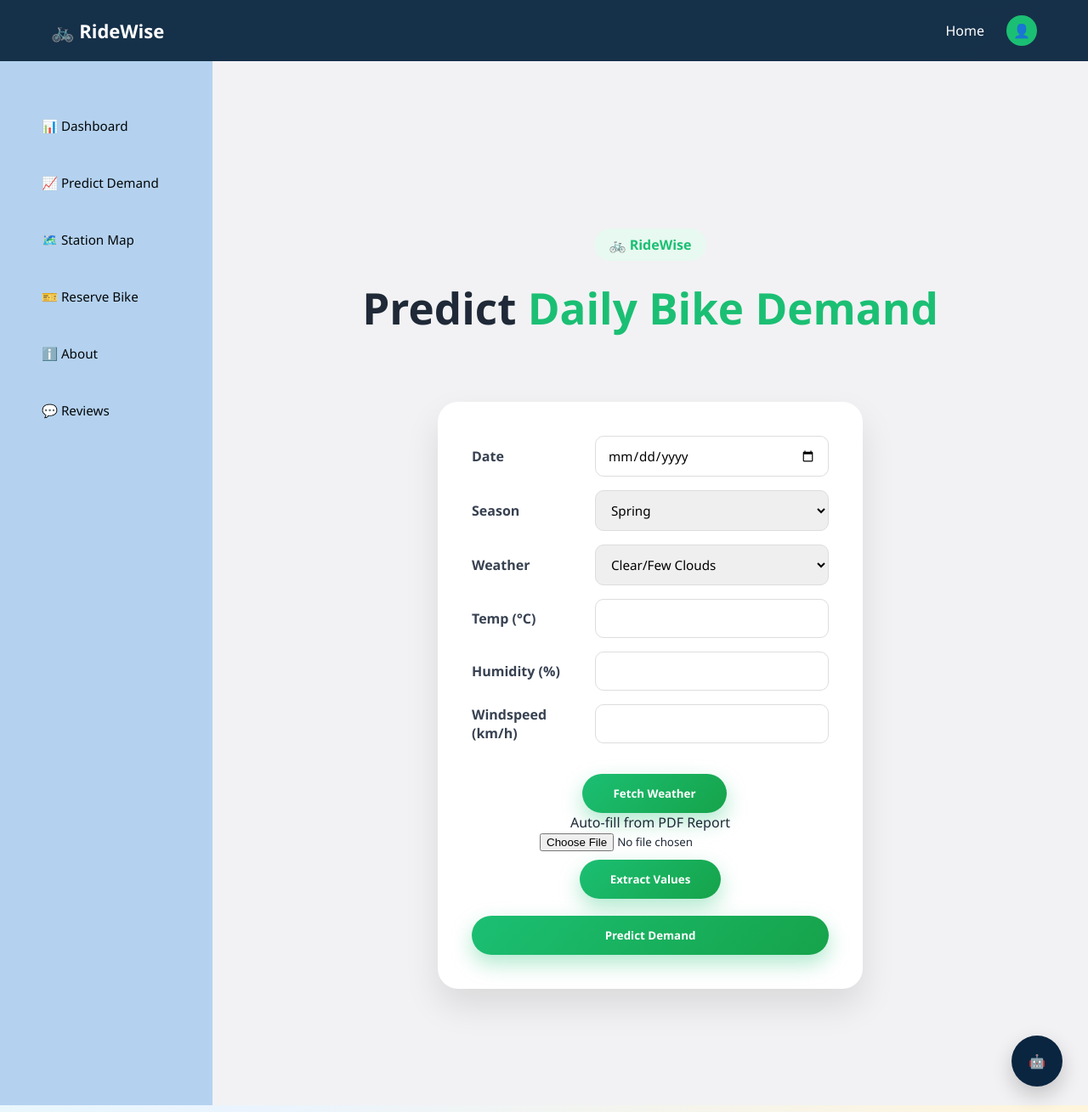
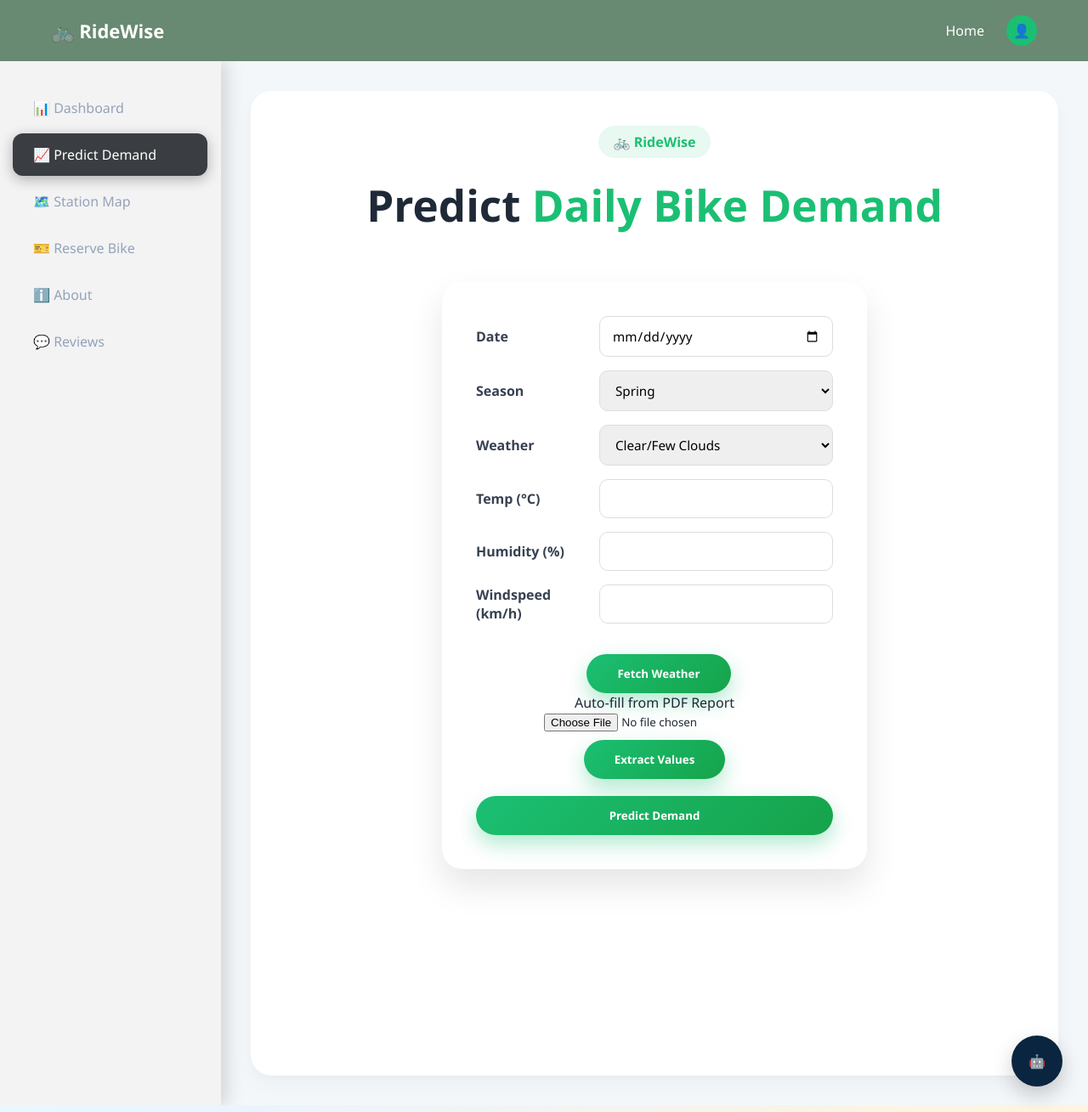
Before and after one commit to SrushthiSb/RideWise-Bike-Demand, a Django app: page /book/day/ in a window 1280 px wide. Shown: the whole page at 85% size. Run offline with Django 5.2, Linux system fonts and the light colour scheme; the visitor is signed in with stand-in values (Sample User, id 1); parts of the project's set-up code (start-up, migrations or seed data) failed here and were passed over.

Commit message:
Fixing Design Css

```diff
--- a/predictor/templates/predictor/base.html
+++ b/predictor/templates/predictor/base.html
@@ -20,12 +20,12 @@
     <div class="main-framework">
         <aside class="sidebar">
             <div class="sidebar-links">
-                <a href="{% url 'dashboard' %}">📊 Dashboard</a>
-                <a href="{% url 'predict_selection' %}">📈 Predict Demand</a>
-                <a href="{% url 'station_map' %}">🗺️ Station Map</a>
-                <a href="{% url 'reserve' %}">🎫 Reserve Bike</a>
-                <a href="{% url 'about' %}">ℹ️ About</a>
-                <a href="{% url 'reviews' %}">💬 Reviews</a>
+                <a href="{% url 'dashboard' %}" class="{% if request.resolver_match.url_name == 'dashboard' %}active{% endif %}">📊 Dashboard</a>
+                <a href="{% url 'predict_selection' %}" class="{% if request.resolver_match.url_name == 'predict_selection' or request.resolver_match.url_name == 'book_day' or request.resolver_match.url_name == 'book_hour' %}active{% endif %}">📈 Predict Demand</a>
+                <a href="{% url 'station_map' %}" class="{% if request.resolver_match.url_name == 'station_map' %}active{% endif %}">🗺️ Station Map</a>
+                <a href="{% url 'reserve' %}" class="{% if request.resolver_match.url_name == 'reserve' %}active{% endif %}">🎫 Reserve Bike</a>
+                <a href="{% url 'about' %}" class="{% if request.resolver_match.url_name == 'about' %}active{% endif %}">ℹ️ About</a>
+                <a href="{% url 'reviews' %}" class="{% if request.resolver_match.url_name == 'reviews' %}active{% endif %}">💬 Reviews</a>
             </div>
         </aside>
 
--- a/predictor/templates/predictor/profile.html
+++ b/predictor/templates/predictor/profile.html
@@ -1,7 +1,8 @@
 {% extends 'predictor/base.html' %}
 
 {% block content %}
-<div class="form-container" style="text-align: center;">
+<div style="padding: 40px; display: flex; flex-direction: column; align-items: center; justify-content: center; min-height: 80vh;" >
+    <div style="text-align: center;">
     <div class="profile-icon" style="width: 80px; height: 80px; font-size: 2rem; margin: 0 auto 20px auto;">
         {{ user.username|first|upper }}
     </div>
@@ -18,5 +19,7 @@
     </div>
 
     <a href="{% url 'logout' %}" class="btn" style="background: #ef4444; text-decoration: none; display: block;">Logout</a>
+
+</div>
 </div>
 {% endblock %}
--- a/static/predictor/css/style.css
+++ b/static/predictor/css/style.css
@@ -33,7 +33,7 @@ a { text-decoration: none; }
   justify-content: space-between;
   align-items: center;
   padding: 18px 60px;
-  background: rgba(10, 37, 64, 0.95);
+  background: rgba(97, 131, 107, 0.95);
   backdrop-filter: blur(10px);
 }
 
@@ -428,58 +428,113 @@ nav a:hover, nav span:hover { color: #1bbf73; }
 /* =========================
    SIDEBAR FRAMEWORK LAYOUT
 ========================= */
+/* =========================
+   SIDEBAR FRAMEWORK LAYOUT
+========================= */
 .main-framework {
   display: flex;
-  height: calc(100vh - 80px); /* Full height minus Navbar height */
+  height: calc(100vh - 80px);
   width: 100%;
-  overflow: hidden; /* Prevents the whole page from having a second scrollbar */
+  overflow: hidden;
   margin: 0;
-  padding: 0;
-  margin-bottom: 0;
+  background: #f4f7fa; /* Slightly off-white background to make the sidebar pop */
 }
 
-/* Sidebar Section (Small Part) */
+/* Sidebar Section with Shadow and Decoration */
 .sidebar {
-  width: 250px;
-  background: #b4d2ef;
+  width: 260px;
+  background: #f3f3f4; /* Your primary dark navy */
   padding: 30px 0;
   flex-shrink: 0;
   display: flex;
   flex-direction: column;
   height: 100%;
+
+  /* SHADOW EFFECT: Subtle right-side shadow for depth */
+  box-shadow: 6px 0 20px rgba(0, 0, 0, 0.15);
+
+  /* DECORATION: Clean border line on the right */
+  border-right: 1px solid rgba(255, 255, 255, 0.05);
+
+  z-index: 10; /* Ensures the shadow sits above the content area */
 }
 
 .sidebar-links {
   display: flex;
   flex-direction: column;
+  gap: 5px; /* Adds space between the buttons */
+  padding: 0 15px; /* Padding so links don't touch the edge */
 }
 
 .sidebar-links a {
-  color: #030609;
-  padding: 16px 25px;
-  font-size: 0.95rem;
+  color: #94a3b8; /* Elegant muted grey */
+  padding: 14px 20px;
+  border-radius: 12px; /* Modern rounded corners */
   font-weight: 500;
-  transition: all 0.3s;
-  border-left: 4px solid transparent;
+  display: flex;
+  align-items: center;
+  gap: 12px;
+  transition: all 0.3s ease;
 }
 
+/* HOVER DECORATION */
 .sidebar-links a:hover {
-  background: rgba(31, 34, 34, 0.05);
-  color: #1bbf73;
-  border-left-color: #1bbf73;
+  background: rgba(7, 2, 1, 0.915); /* Subtle green glow */
+  color: #ececf0; /* Your brand green */
+  transform: translateX(5px); /* Smooth slide-in effect */
+  box-shadow: -4px 0 0 #162c4b; /* Small accent line on the left upon hover */
 }
 
-/* Content Display Area (Other Part) */
-.content-display {
-  flex: 1; /* Takes remaining space */
-  padding: 40px;
-  overflow-y: auto;
-  background: #f2f2f4;
-  height: 100%; /* Ensures it touches the bottom */
-  margin: 0
+/* ACTIVE PAGE DECORATION */
+.sidebar-links a.active {
+  background: #3a3d41;
+  color: white;
+  box-shadow: 0 4px 15px rgba(16, 16, 16, 0.3);
 }
 
-/* Fix Hero padding for Sidebar view */
-.content-display .hero {
-  padding-top: 20px;
+.stat-box, .form-container {
+  margin-bottom: 30px;
+  display: block;
 }
+/* =========================
+   CONTENT DISPLAY (Attractive Decoration)
+========================= */
+.content-display {
+  flex: 1;
+  padding: 35px;
+  overflow-y: auto;
+  height: 100%;
+  background: transparent;
+  display: flex;
+  flex-direction: column;
+}
+
+/* Floating Card Effect for the content inside */
+.content-display > div {
+  background: white;
+  padding: 40px;
+  border-radius: 24px;
+  box-shadow: 0 10px 25px rgba(0, 0, 0, 0.03), 0 4px 10px rgba(0, 0, 0, 0.02);
+  border: 1px solid rgba(255, 255, 255, 0.8);
+  min-height: 100%; /* Ensures the white card touches the bottom */
+  overflow-y: auto;
+  display: block;
+}
+
+/* Scrollbar Decoration */
+.content-display::-webkit-scrollbar {
+  width: 8px;
+}
+
+.content-display::-webkit-scrollbar-track {
+  background: #f1f5f9;
+}
+
+.content-display::-webkit-scrollbar-thumb {
+  background: #cbd5e1;
+  border-radius: 10px;
+}
+
+.content-display::-webkit-scrollbar-thumb:hover {
+  background: #94a3b8;
+}
```
